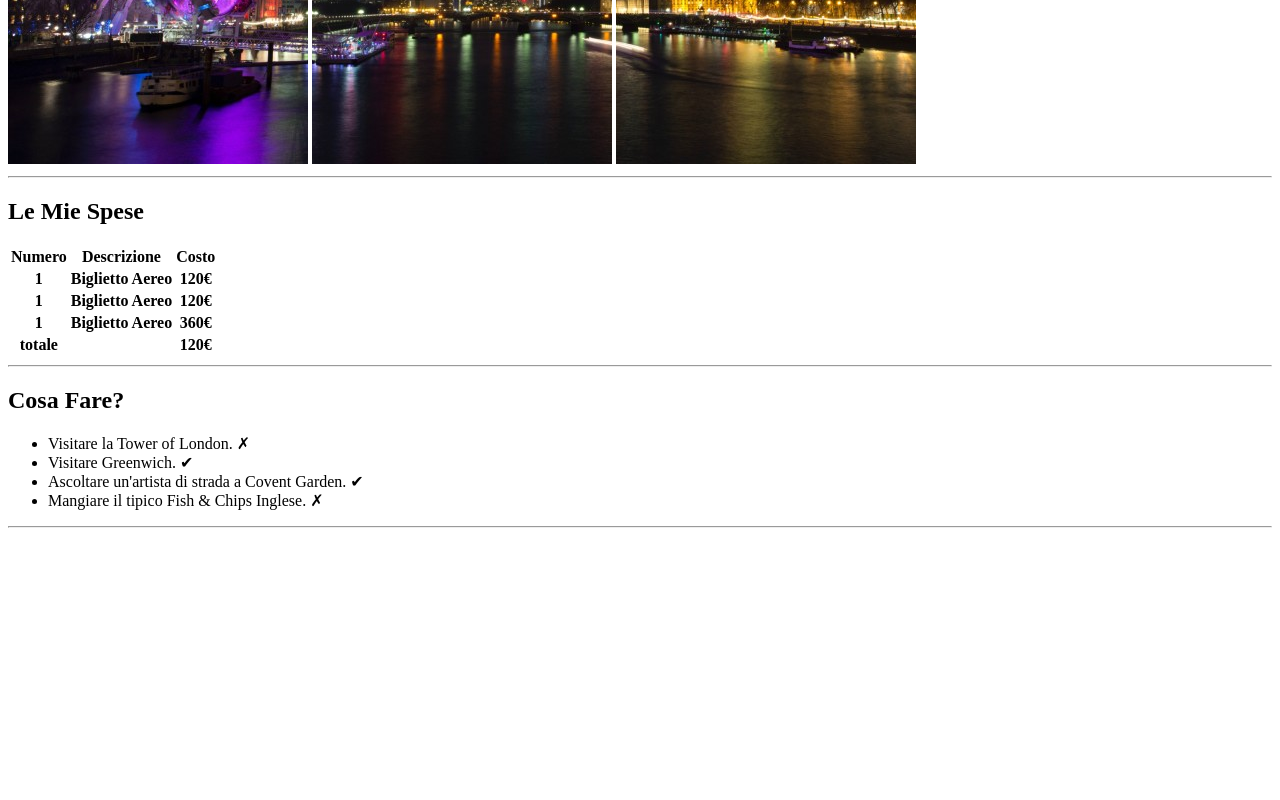
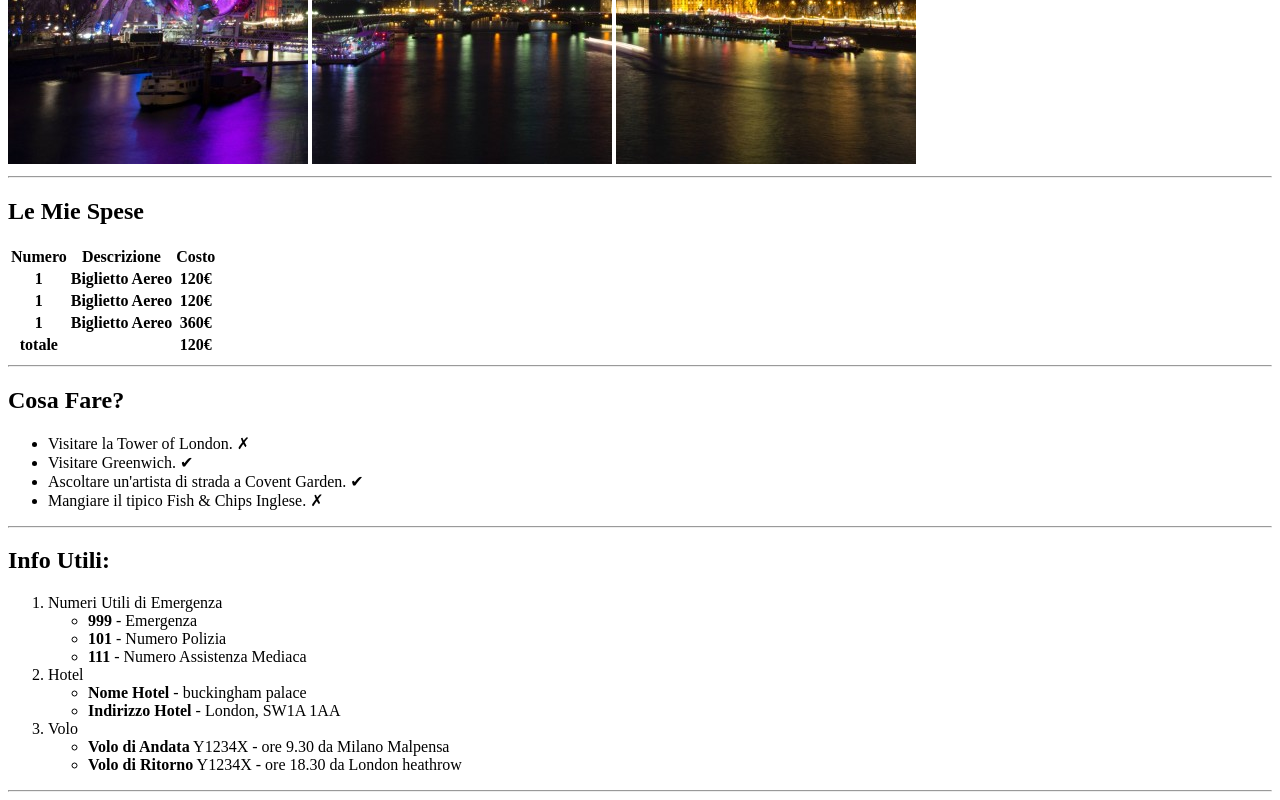
Before and after one commit to Alecaring/html-london-trip, a plain HTML site: page index.html in a window 1280 px wide. Shown: the part 516-1316 px from the top of the page. Before the commit the page ends 1052 px from the top, so only its background shows below. Drawn offline with Linux system fonts and the light colour scheme.

Commit message:
add: section ul into ol list

```diff
--- a/index.html
+++ b/index.html
@@ -62,6 +62,35 @@
             </ul>
             <hr>
         </section>
+
+        <section>
+            <h2>Info Utili:</h2>
+            <ol>
+                <li>
+                    <span>Numeri Utili di Emergenza</span>
+                    <ul>
+                        <li><strong>999</strong> - Emergenza</li>
+                        <li><strong>101</strong> - Numero Polizia</li>
+                        <li><strong>111</strong> - Numero Assistenza Mediaca</li>
+                    </ul>
+                </li>
+                <li>
+                    <span>Hotel</span>
+                    <ul>
+                        <li><strong>Nome Hotel</strong> - buckingham palace</li>
+                        <li><strong>Indirizzo Hotel</strong> - London, SW1A 1AA</li>
+                    </ul>
+                </li>
+                <li>
+                    <span>Volo</span>
+                    <ul>
+                        <li><strong>Volo di Andata</strong> Y1234X - ore 9.30 da Milano Malpensa</li>
+                        <li><strong>Volo di Ritorno</strong> Y1234X - ore 18.30 da London heathrow</li>
+                    </ul>
+                </li>
+            </ol>
+            <hr>
+        </section>
     </main>
     <footer>
 
```
